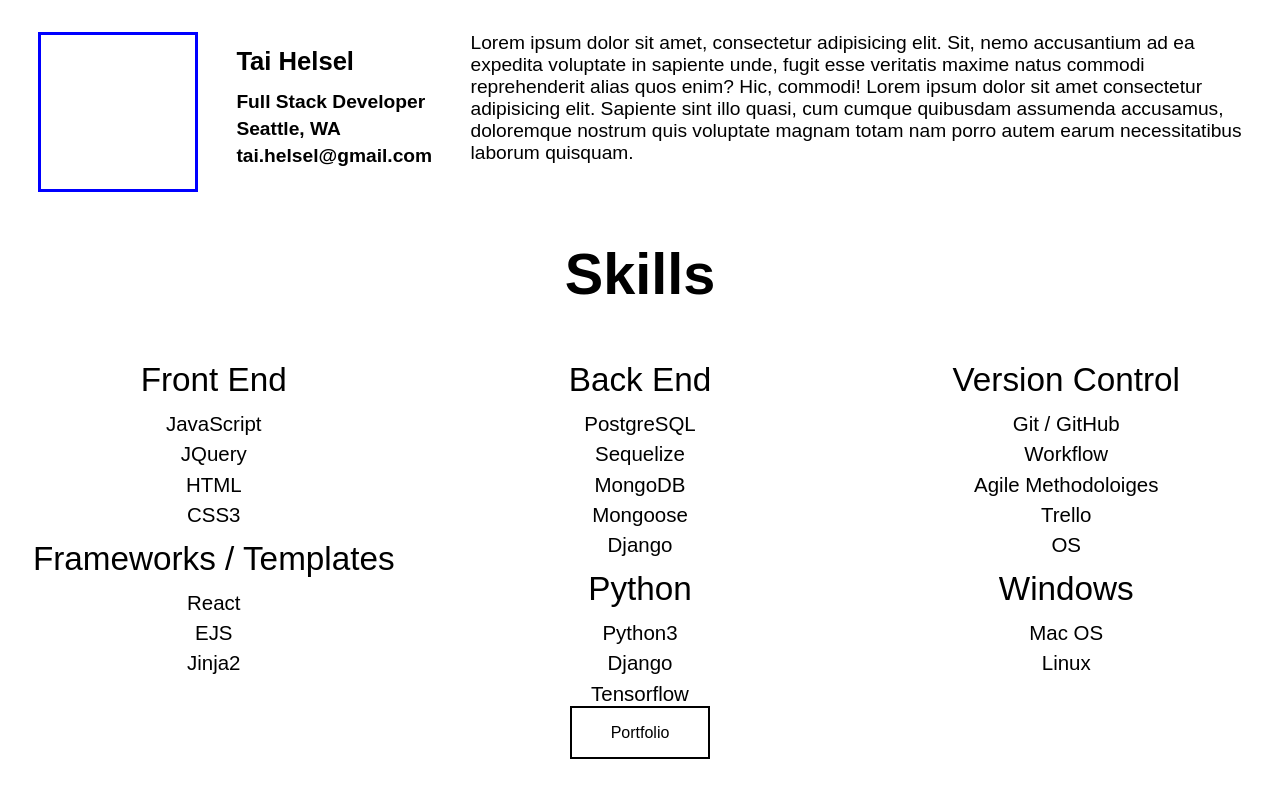
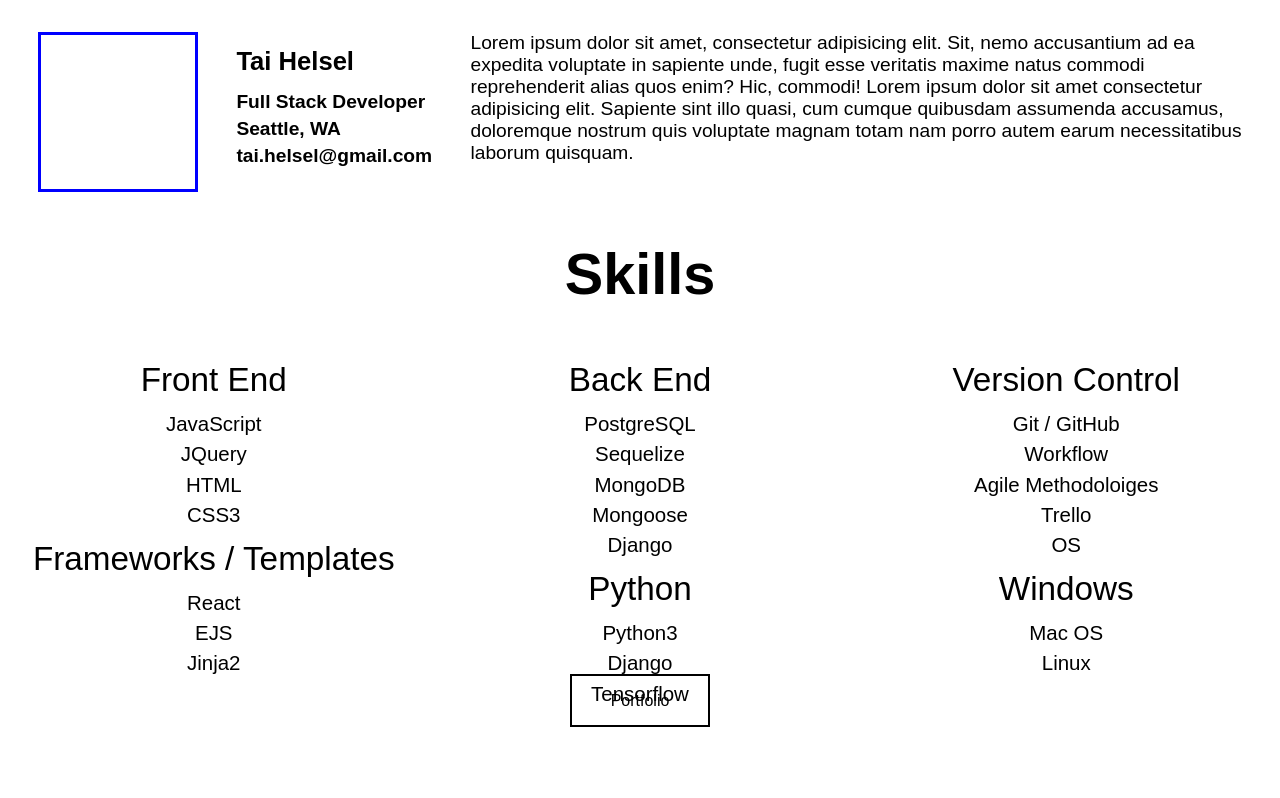
Before and after one commit to taihelsel/portfolio-v2, a React (Create React App) app: page / in a window 1280 px wide. Shown: the top 798 px of the page. Built offline with nearby package versions, Linux system fonts and the light colour scheme.

Commit message:
fixed overflow on animations

```diff
--- a/src/App.css
+++ b/src/App.css
@@ -10,6 +10,7 @@
   position: relative;
   width:100%;
   height:100%;
+  overflow-X: hidden;
 }
 #landing-about{
   margin-top:2em;
```
